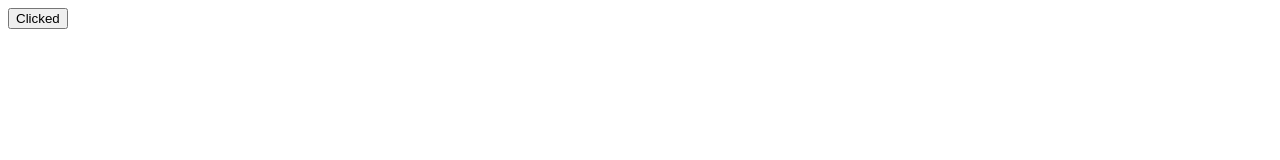
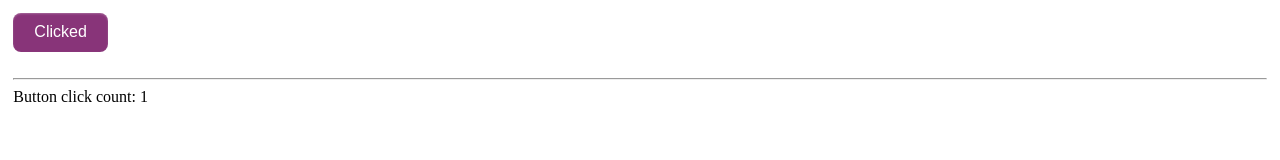
Before and after one commit to Lotashinski/js-ts, a website: page idex.html in a window 1280 px wide. Both pictures are taken after a click on the button "Click me". Drawn offline with Linux system fonts and the light colour scheme.

Commit message:
create repo

```diff
--- a/css/main.css
+++ b/css/main.css
@@ -0,0 +1,28 @@
+body{
+    margin: 10pt;
+}
+button{
+    align-items: center;
+    /*appearance: button;*/
+    background-color: #883479;
+    border-radius: 8px;
+    border-style: none;
+    box-shadow: rgba(255, 255, 255, 0.26) 0 1px 2px inset;
+    box-sizing: border-box;
+    color: #fff;
+    cursor: pointer;
+    display: flex;
+    flex-direction: row;
+    flex-shrink: 0;
+    font-family: "RM Neue",sans-serif;
+    font-size: 100%;
+    line-height: 1.15;
+    margin: 0;
+    padding: 10px 21px;
+    text-align: center;
+    text-transform: none;
+    transition: color .13s ease-in-out,background .13s ease-in-out,opacity .13s ease-in-out,box-shadow .13s ease-in-out;
+    user-select: none;
+    -webkit-user-select: none;
+    touch-action: manipulation;
+}
--- a/idex.html
+++ b/idex.html
@@ -4,11 +4,17 @@
 <head>
     <meta charset="UTF-8">
     <title>Hello! World!</title>
+    <link href="css/main.css" rel="stylesheet">
 </head>
 
 <body>
-    <button onclick="eventDispatcher(this)">Click me</button>
-    <script src="js/app.js"></script>
+
+<button onclick="eventDispatcher(this)">Click me</button>
+<br/>
+<hr/>
+<label>Button click count: </label> <label id="click_label">0</label>
+<script src="js/app.js"></script>
+
 </body>
 
 </html>
--- a/js/app.js
+++ b/js/app.js
@@ -1,3 +1,46 @@
+const maxEmptyClick = 10;
+
+const stopText = [
+    "Please! STOP!!!",
+    "Really?",
+    "^&@#!!",
+    "STOP!!!",
+    "Stop doing it!",
+    "****! ****!"
+];
+
+
+function randomInteger(start, stop){
+    const dif = stop - start;
+    const randomValue = Math.random() * dif + start;
+    return Math.floor(randomValue);
+}
+
 function eventDispatcher(sender) {
     sender.textContent = "Clicked";
+
+    const contLabel = document.getElementById("click_label");
+    let currentValue = Number.parseInt(contLabel.textContent);
+
+    contLabel.textContent = "" + ++currentValue;
+
+    const root = document.getRootNode();
+    const body = root.body;
+
+    if (currentValue === maxEmptyClick) {
+        const hrTag = document.createElement("hr");
+        body.appendChild(hrTag);
+    }
+
+    if (currentValue > maxEmptyClick) {
+        const brTag = document.createElement("br");
+        const labelTag = document.createElement("label");
+        const text = stopText[randomInteger(0, stopText.length)];
+        const textForLabel = document.createTextNode(text);
+
+        labelTag.appendChild(textForLabel);
+
+        body.appendChild(labelTag);
+        body.appendChild(brTag);
+    }
 }
```
Also changed, not shown: js/canvas.js (added), js/draw.js (added), js/node.js (added).
